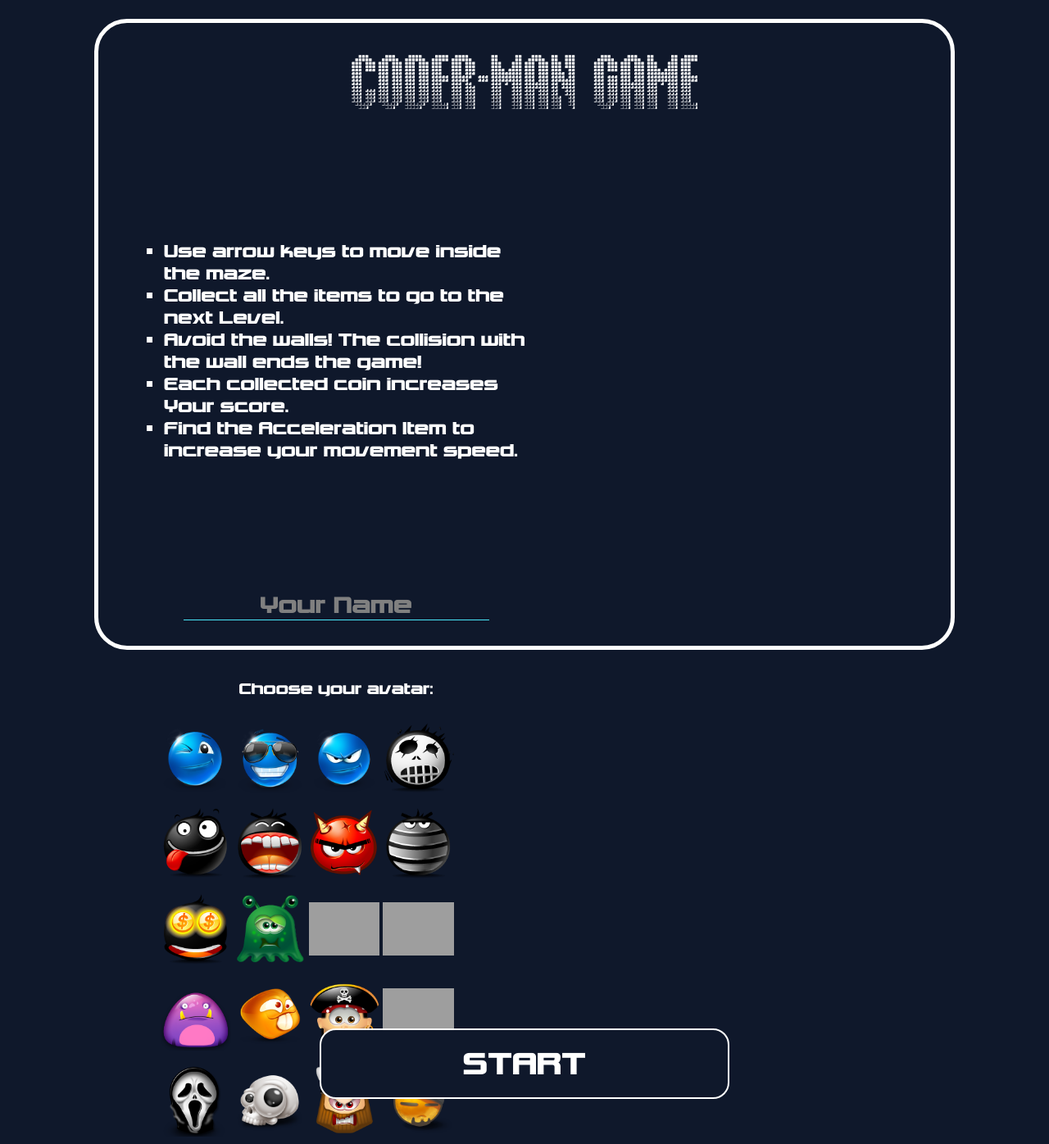
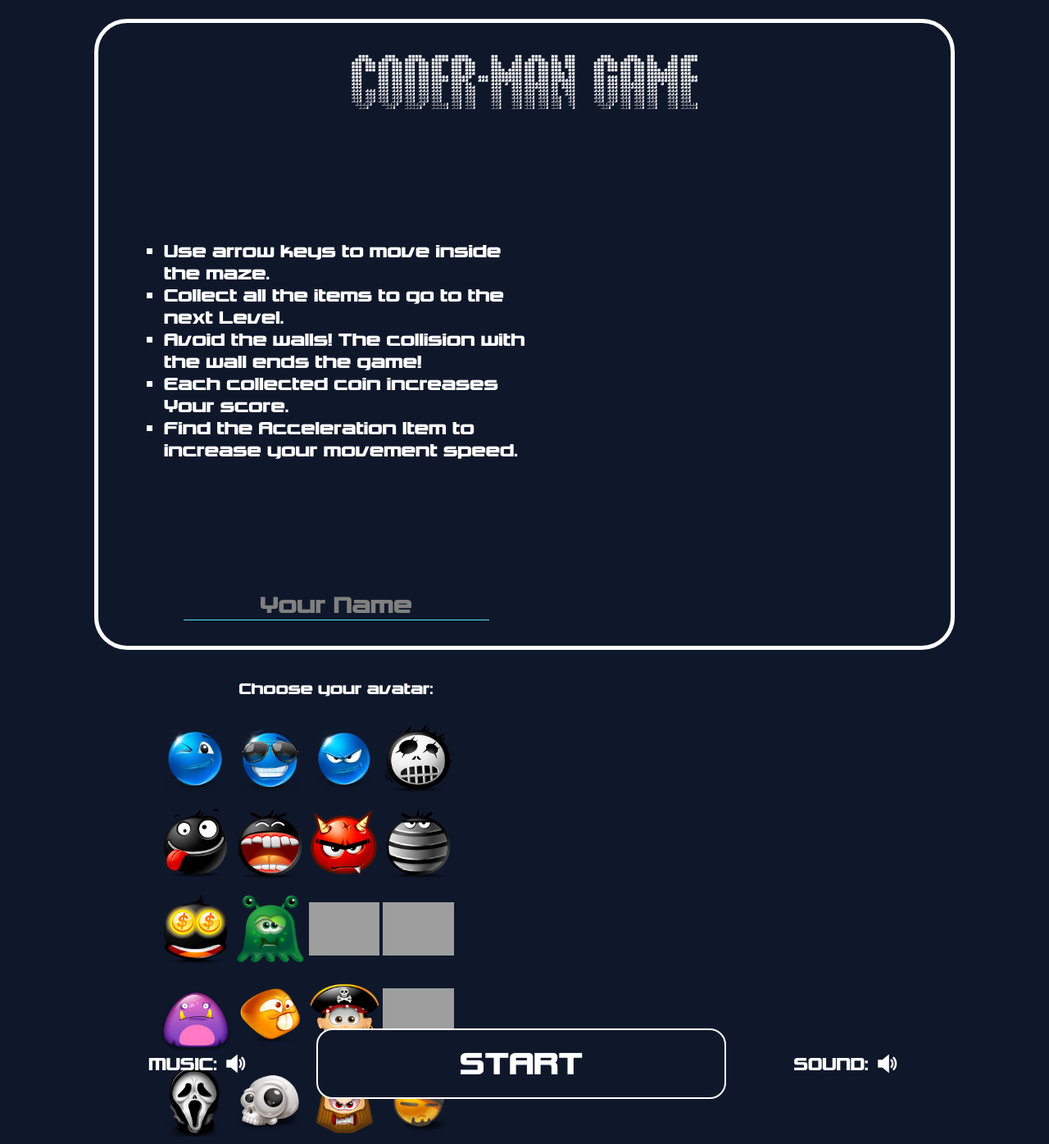
Before and after one commit to JanuszCh/Coder-Man-Game, a PHP site: page / in a window 1280 px wide. Shown: the whole page at 82% size. Run offline with PHP 8.4, Linux system fonts and the light colour scheme; some libraries are stand-ins or nearby versions; grey boxes are pictures that could not be loaded.

Commit message:
sound/music on/off switch

```diff
--- /dev/null
+++ b/css/fontello.css
@@ -0,0 +1,56 @@
+@font-face {
+  font-family: 'fontello';
+  src: url('../fonts/fontello.eot?48286165');
+  src:
+    url('../fonts/fontello.ttf?48286165') format('truetype');
+  font-weight: normal;
+  font-style: normal;
+}
+/* Chrome hack: SVG is rendered more smooth in Windozze. 100% magic, uncomment if you need it. */
+/* Note, that will break hinting! In other OS-es font will be not as sharp as it could be */
+/*
+@media screen and (-webkit-min-device-pixel-ratio:0) {
+  @font-face {
+    font-family: 'fontello';
+    src: url('../font/fontello.svg?48286165#fontello') format('svg');
+  }
+}
+*/
+
+ [class^="icon-"]:before, [class*=" icon-"]:before {
+  font-family: "fontello";
+  font-style: normal;
+  font-weight: normal;
+  speak: none;
+
+  display: inline-block;
+  text-decoration: inherit;
+  width: 1em;
+  margin-right: .2em;
+  text-align: center;
+  /* opacity: .8; */
+
+  /* For safety - reset parent styles, that can break glyph codes*/
+  font-variant: normal;
+  text-transform: none;
+
+  /* fix buttons height, for twitter bootstrap */
+  line-height: 1em;
+
+  /* Animation center compensation - margins should be symmetric */
+  /* remove if not needed */
+  margin-left: .2em;
+
+  /* you can be more comfortable with increased icons size */
+  /* font-size: 120%; */
+
+  /* Font smoothing. That was taken from TWBS */
+  -webkit-font-smoothing: antialiased;
+  -moz-osx-font-smoothing: grayscale;
+
+  /* Uncomment for 3D effect */
+  /* text-shadow: 1px 1px 1px rgba(127, 127, 127, 0.3); */
+}
+
+.icon-volume:before { content: '\e800'; } /* '' */
+.icon-volume-off:before { content: '\e801'; } /* '' */
--- a/index.php
+++ b/index.php
@@ -7,11 +7,12 @@
     <title>Coder-Man Game</title>
     <link rel="stylesheet" href="css/reset.css" media="screen" title="no title">
     <link rel="stylesheet" href="main.nested.css" media="screen" title="no title">
+    <link rel="stylesheet" href="css/fontello.css" media="screen" title="no title">
 </head>
 
 <body>
 
-    <audio src="sounds/main.mp3" loop autoplay></audio>
+    <!-- <audio src="sounds/main.mp3" loop autoplay></audio> -->
     <section id="startGame">
         <div class="container">
             <header>
@@ -70,9 +71,11 @@
             </div>
             <div class="clear"></div>
             <footer>
+                <p id="music">MUSIC: <i class="icon-volume"></i></p>
                 <button id="startButton">
                     <span>START</span>
                 </button>
+                <p id="sound">SOUND: <i class="icon-volume"></i></p>
             </footer>
         </div>
     </section>
--- a/js/app.js
+++ b/js/app.js
@@ -10,6 +10,8 @@ document.addEventListener("DOMContentLoaded", function() {
     var boardDivs = cubeSide.find('div');
     var playerNameInput = screenStart.find('#playerName');
     var startButton = screenStart.find('#startButton');
+    var musicSwitch = screenStart.find('#music');
+    var soundSwitch = screenStart.find('#sound');
     var playerScoreInfo = screenGameOver.find("p.playerScoreInfo");
     var playerLevelInfo = screenGameOver.find('p.playerLevelInfo');
     var bestResultsTable = screenGameOver.find('div.scoreTable #bestResults');
@@ -17,9 +19,121 @@ document.addEventListener("DOMContentLoaded", function() {
     var mainScreenButton = screenGameOver.find('#mainScreenButton');
     var avatarClass = "";
     var gameSpeed = 500;
+    var isSoundOn = true;
+    var isMusicOn = true;
+    var mainMusic = new Audio('sounds/main.mp3');
     var coinSound = new Audio('sounds/coin.mp3');
     var nextLevelSound = new Audio('sounds/next-level.mp3');
     var speedSound = new Audio('sounds/speed.mp3');
+
+    var Player = function(x, y, direction) {
+        this.x = 0;
+        this.y = 0;
+        this.direction = direction;
+    };
+
+    var Game = function() {
+        this.board = boardDivs;
+        this.player = new Player(0, 0, '');
+        this.showScore = $('#scoreVal');
+        this.score = 0;
+        this.showLevel = $('#levelVal');
+        this.level = 1;
+        self = this;
+    };
+
+    Game.prototype.showPlayer = function() {
+        for (var i = 0; i < this.board.length; i++) {
+            $(this.board.eq(i)).removeClass(avatarClass);
+        }
+        $(this.board.eq(indexPlayer)).addClass(avatarClass);
+    };
+
+    Game.prototype.moveDirection = function(event) {
+        if (event.which == 37) {
+            self.player.direction = 'left';
+        } else if (event.which == 38) {
+            self.player.direction = 'up';
+        } else if (event.which == 39) {
+            self.player.direction = 'right';
+        } else if (event.which == 40) {
+            self.player.direction = 'down';
+        }
+    };
+
+    Game.prototype.position = function(x, y) {
+        if (this.player.direction == 'right') {
+            x += 1;
+        } else if (this.player.direction == 'left') {
+            x -= 1;
+        } else if (this.player.direction == 'up') {
+            y -= 1;
+        } else if (this.player.direction == 'down') {
+            y += 1;
+        }
+        indexPlayer += x + y * 11;
+    };
+
+    Game.prototype.speedCollision = function() {
+        if ($(this.board.eq(indexPlayer)).hasClass('speed')) {
+            $(this.board.eq(indexPlayer)).removeClass('speed');
+            gameSpeed -= (gameSpeed * 0.2);
+            clearInterval(start);
+            start = setInterval(function() {
+                self.oneStep();
+            }, gameSpeed);
+            playSound(speedSound);
+        }
+    };
+
+    Game.prototype.coinCollision = function() {
+        if ($(this.board.eq(indexPlayer)).hasClass('coin')) {
+            $(this.board.eq(indexPlayer)).removeClass('coin');
+            this.score += 1;
+            this.showScore.text(this.score);
+            playSound(coinSound);
+        }
+    };
+
+    Game.prototype.nextLevel = function() {
+        var arrayItemsTemp = [];
+
+        for (var i = 0; i < boardDivs.length; i++) {
+            if (boardDivs.eq(i).hasClass('coin') || boardDivs.eq(i).hasClass('speed')) {
+                arrayItemsTemp.push(i);
+            }
+        }
+        if (arrayItemsTemp.length === 0) {
+            boardDivs.eq(indexPlayer).removeClass(avatarClass);
+            cubeAnimate();
+        }
+    };
+
+    Game.prototype.gameOver = function() {
+        var tempWall = 0;
+        var inputVal = playerNameInput.val();
+
+        if ($(this.board.eq(indexPlayer)).hasClass('wall')) {
+            clearInterval(start);
+            sendScore();
+            boardDivs.eq(indexPlayer).removeClass(avatarClass);
+            playerScoreInfo.html("Congratulations <span class='playerInfo'>" + inputVal + "</span><br>Your score: <span class='playerInfo'> " + gg.score + "</span>");
+            playerLevelInfo.html("Level: <span class='playerInfo'> " + gg.level + "</span>");
+            playAgainButton.show();
+            mainScreenButton.show();
+            screnGameBoard.hide(600);
+            screenGameOver.show(600);
+        }
+    };
+
+    Game.prototype.oneStep = function() {
+        this.position(0, 0);
+        this.showPlayer();
+        this.coinCollision();
+        this.speedCollision();
+        this.nextLevel();
+        this.gameOver();
+    };
 
     function avatarSelect() {
         var avatars = screenStart.find('div.avatarsRow div');
@@ -63,6 +177,26 @@ document.addEventListener("DOMContentLoaded", function() {
         gg.showLevel.text(gg.level);
     }
 
+    function playSound(soundName, loop) {
+        if (isSoundOn) {
+            (soundName).play();
+        }
+    }
+
+    function playMusic(soundName, loop) {
+        if (isSoundOn) {
+            if (loop) {
+                (soundName).addEventListener('ended', function() {
+                    this.currentTime = 0;
+                    this.play();
+                }, false);
+                (soundName).play();
+            } else {
+                (soundName).play();
+            }
+        }
+    }
+
     startButton.click(function(e) {
         e.preventDefault();
         if (playerNameInput.val().length < 1) {
@@ -78,7 +212,28 @@ document.addEventListener("DOMContentLoaded", function() {
             }, 300);
             $('#error').text('');
         }
+    });
 
+    musicSwitch.on('click', function() {
+        musicSwitch.toggleClass('musicOf');
+        musicSwitch.find('i').toggleClass('icon-volume-off');
+        if (musicSwitch.hasClass('musicOf')) {
+            isMusicOn = false;
+            mainMusic.muted = true;
+        } else {
+            isMusicOn = true;
+            mainMusic.muted = false;
+        }
+    });
+
+    soundSwitch.on('click', function() {
+        soundSwitch.toggleClass('musicOf');
+        soundSwitch.find('i').toggleClass('icon-volume-off');
+        if (soundSwitch.hasClass('musicOf')) {
+            isSoundOn = false;
+        } else {
+            isSoundOn = true;
+        }
     });
 
     mainScreenButton.click(function() {
@@ -99,17 +254,31 @@ document.addEventListener("DOMContentLoaded", function() {
         }, 300);
     });
 
-    function insertContent(scores) {
-        $.each(scores, function(indexTable, score) {
-            var newTd = $('<td>');
-            var newTd2 = $('<td>');
-            var newTr = $('<tr class="addedRow">');
-            newTd2.append(scores[indexTable][1]);
-            newTd.append(scores[indexTable][0]);
-            newTr.append(newTd2);
-            newTr.append(newTd);
-            bestResultsTable.append(newTr);
-        });
+    function showSpeedIcon() {
+        var arrayWallId = [];
+        for (var i = 0; i < boardDivs.length; i++) {
+            if (!boardDivs.eq(i).hasClass('wall') && i != 60) {
+                arrayWallId.push(i);
+            }
+        }
+        var randomIndex = Math.floor(Math.random() * arrayWallId.length);
+        $(boardDivs.eq(arrayWallId[randomIndex])).removeClass('coin');
+        $(boardDivs.eq(arrayWallId[randomIndex])).addClass('speed');
+    }
+
+    function showCoinIcon() {
+        for (var i = 0; i < gg.board.length; i++) {
+            if (!$(gg.board.eq(i)).hasClass('wall') && i != 60) {
+                $(gg.board.eq(i)).addClass('coin');
+            }
+        }
+    }
+
+    function randomWall() {
+        var divs = $('div.wall', board);
+        var walls = ['wall1.png', 'wall2.png', 'wall3.png', 'wall4.png', 'wall5.png', 'wall6.png', 'wall7.png', 'wall8.png', 'wall9.png', 'wall10.png', 'wall11.png', 'wall12.png', 'wall13.png'];
+
+        divs.css("backgroundImage", "url(images/walls/" + walls[Math.floor(Math.random() * walls.length)] + " )");
     }
 
     function sendScore() {
@@ -137,131 +306,17 @@ document.addEventListener("DOMContentLoaded", function() {
         });
     }
 
-    var Player = function(x, y, direction) {
-        this.x = 0;
-        this.y = 0;
-        this.direction = direction;
-    };
-
-    var Game = function() {
-        this.board = boardDivs;
-        this.player = new Player(0, 0, '');
-        this.showScore = $('#scoreVal');
-        this.score = 0;
-        this.showLevel = $('#levelVal');
-        this.level = 1;
-        self = this;
-    };
-
-    function showSpeedIcon() {
-        var arrayWallId = [];
-        for (var i = 0; i < boardDivs.length; i++) {
-            if (!boardDivs.eq(i).hasClass('wall') && i != 60) {
-                arrayWallId.push(i);
-            }
-        }
-        var randomIndex = Math.floor(Math.random() * arrayWallId.length);
-        $(boardDivs.eq(arrayWallId[randomIndex])).removeClass('coin');
-        $(boardDivs.eq(arrayWallId[randomIndex])).addClass('speed');
-    }
-
-    Game.prototype.speedCollision = function() {
-        if ($(this.board.eq(indexPlayer)).hasClass('speed')) {
-            $(this.board.eq(indexPlayer)).removeClass('speed');
-            gameSpeed -= (gameSpeed * 0.2);
-            clearInterval(start);
-            start = setInterval(function() {
-                self.oneStep();
-            }, gameSpeed);
-            speedSound.play();
-        }
-    };
-
-    Game.prototype.position = function(x, y) {
-        if (this.player.direction == 'right') {
-            x += 1;
-        } else if (this.player.direction == 'left') {
-            x -= 1;
-        } else if (this.player.direction == 'up') {
-            y -= 1;
-        } else if (this.player.direction == 'down') {
-            y += 1;
-        }
-        indexPlayer += x + y * 11;
-    };
-
-    function showCoinIcon() {
-        for (var i = 0; i < gg.board.length; i++) {
-            if (!$(gg.board.eq(i)).hasClass('wall') && i != 60) {
-                $(gg.board.eq(i)).addClass('coin');
-            }
-        }
-    }
-
-    Game.prototype.showPlayer = function() {
-        for (var i = 0; i < this.board.length; i++) {
-            $(this.board.eq(i)).removeClass(avatarClass);
-        }
-        $(this.board.eq(indexPlayer)).addClass(avatarClass);
-    };
-
-    Game.prototype.moveDirection = function(event) {
-        if (event.which == 37) {
-            self.player.direction = 'left';
-        } else if (event.which == 38) {
-            self.player.direction = 'up';
-        } else if (event.which == 39) {
-            self.player.direction = 'right';
-        } else if (event.which == 40) {
-            self.player.direction = 'down';
-        }
-    };
-
-    Game.prototype.coinCollision = function() {
-        if ($(this.board.eq(indexPlayer)).hasClass('coin')) {
-            $(this.board.eq(indexPlayer)).removeClass('coin');
-            this.score += 1;
-            this.showScore.text(this.score);
-            coinSound.play();
-        }
-    };
-
-    Game.prototype.gameOver = function() {
-        var tempWall = 0;
-        var inputVal = playerNameInput.val();
-
-        if ($(this.board.eq(indexPlayer)).hasClass('wall')) {
-            clearInterval(start);
-            sendScore();
-            boardDivs.eq(indexPlayer).removeClass(avatarClass);
-            playerScoreInfo.html("Congratulations <span class='playerInfo'>" + inputVal + "</span><br>Your score: <span class='playerInfo'> " + gg.score + "</span>");
-            playerLevelInfo.html("Level: <span class='playerInfo'> " + gg.level + "</span>");
-            playAgainButton.show();
-            mainScreenButton.show();
-            screnGameBoard.hide(600);
-            screenGameOver.show(600);
-        }
-    };
-
-    Game.prototype.nextLevel = function() {
-        var arrayItemsTemp = [];
-
-        for (var i = 0; i < boardDivs.length; i++) {
-            if (boardDivs.eq(i).hasClass('coin') || boardDivs.eq(i).hasClass('speed')) {
-                arrayItemsTemp.push(i);
-            }
-        }
-        if (arrayItemsTemp.length === 0) {
-            boardDivs.eq(indexPlayer).removeClass(avatarClass);
-            cubeAnimate();
-        }
-    };
-
-    function randomWall() {
-        var divs = $('div.wall', board);
-        var walls = ['wall1.png', 'wall2.png', 'wall3.png', 'wall4.png', 'wall5.png', 'wall6.png', 'wall7.png', 'wall8.png', 'wall9.png', 'wall10.png', 'wall11.png', 'wall12.png', 'wall13.png'];
-
-        divs.css("backgroundImage", "url(images/walls/" + walls[Math.floor(Math.random() * walls.length)] + " )");
+    function insertContent(scores) {
+        $.each(scores, function(indexTable, score) {
+            var newTd = $('<td>');
+            var newTd2 = $('<td>');
+            var newTr = $('<tr class="addedRow">');
+            newTd2.append(scores[indexTable][1]);
+            newTd.append(scores[indexTable][0]);
+            newTr.append(newTd2);
+            newTr.append(newTd);
+            bestResultsTable.append(newTr);
+        });
     }
 
     function cubeAnimate() {
@@ -269,13 +324,13 @@ document.addEventListener("DOMContentLoaded", function() {
         var cubeAnimationClass = arrayCubeAnimations[Math.floor(Math.random() * arrayCubeAnimations.length)];
         var tempClass = cube.attr('class');
 
-        cube.removeClass(cube.attr('class'));
+        cube.removeClass(tempClass);
         while (cubeAnimationClass === tempClass) {
             cubeAnimationClass = arrayCubeAnimations[Math.floor(Math.random() * arrayCubeAnimations.length)];
         }
         window.removeEventListener('keydown', direction);
         cube.addClass(cubeAnimationClass);
-        nextLevelSound.play();
+        playSound(nextLevelSound);
         cubeSide = $('#' + cubeAnimationClass);
         boardDivs = cubeSide.find('div');
         gg.board = boardDivs;
@@ -304,15 +359,6 @@ document.addEventListener("DOMContentLoaded", function() {
         }, 3000);
     }
 
-    Game.prototype.oneStep = function() {
-        this.position(0, 0);
-        this.showPlayer();
-        this.coinCollision();
-        this.speedCollision();
-        this.nextLevel();
-        this.gameOver();
-    };
-
     var start = setInterval(function() {
         self.oneStep();
     }, gameSpeed);
@@ -320,6 +366,7 @@ document.addEventListener("DOMContentLoaded", function() {
     var gg = new Game();
     showSpeedIcon();
     avatarSelect();
+    playMusic(mainMusic, true);
 
     window.addEventListener('keydown', direction);
 
--- a/main.nested.css
+++ b/main.nested.css
@@ -380,12 +380,11 @@ body {
     height: 15%;
     display: flex;
     align-items: center;
-    justify-content: center; }
+    justify-content: space-around; }
     #startGame footer #startButton {
       z-index: 99;
       width: 50%;
       height: 80%;
-      margin: 0 auto;
       border: 2px solid white;
       border-radius: 20px;
       color: white;
@@ -401,6 +400,9 @@ body {
         border: 2px solid #48e5f9;
         color: #0f182b;
         cursor: pointer; }
+    #startGame footer p {
+      font-size: 23px;
+      cursor: pointer; }
 
 #gameOver {
   background-color: #0f182b;
```
Also changed, not shown: lista.csv (+0 -60 lines), scss/partials/_startGame.scss (+6 -2 lines), fonts/fontello.ttf (added), 1 other file.
